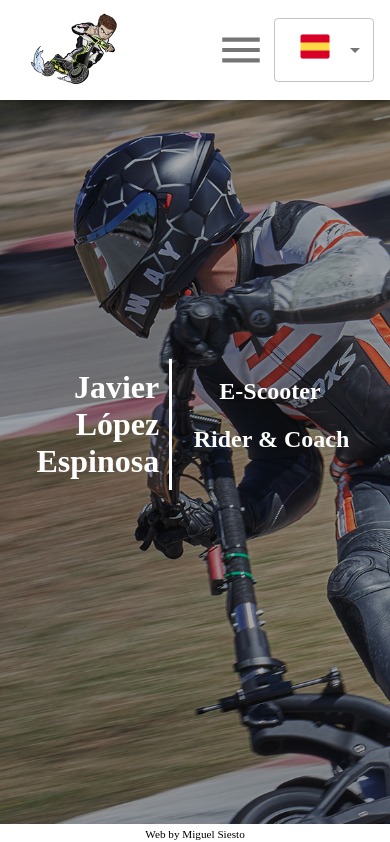
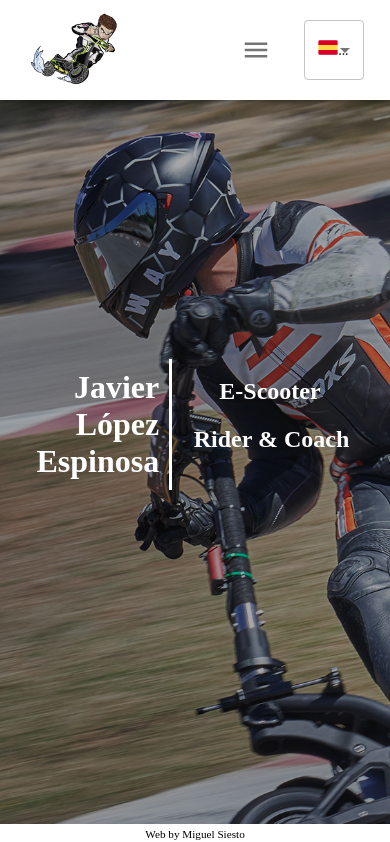
Before and after one commit to MSiestoGarabana/javilopez-web, a React (Vite) app: page / in a window 390 px wide. Shown: the top 842 px of the page. Built offline with nearby package versions, Linux system fonts and the light colour scheme.

Commit message:
responsive navBar SelectLanguage and menuIcon

```diff
--- a/src/components/Navigation/Navigation.css
+++ b/src/components/Navigation/Navigation.css
@@ -12,13 +12,13 @@
     text-decoration: none;
 }
 
-.navBar__selectLanguage--body{
-    width: 7%;
-}
 .navBar__selectLanguage--logo{
     width: 30px;
     height: 25px;
 }
-@media only screen and (max-width: 400px) {
-
+@media only screen and (max-width: 750px) {
+    .navBar__selectLanguage--logo{
+        width: 20px;
+        height: 15px;
+    }
 }
--- a/src/components/Navigation/Navigation.jsx
+++ b/src/components/Navigation/Navigation.jsx
@@ -61,7 +61,6 @@ function ResponsiveAppBar({ language, setLanguage }) {
                 justifyContent: "end",
               },
               boxSizing: "content-box",
-              "@media (max-width: 800px)": {},
             }}
           >
             <IconButton
@@ -75,6 +74,11 @@ function ResponsiveAppBar({ language, setLanguage }) {
                 sx={{
                   width: "50px",
                   height: "50px",
+                  marginRight: "25px",
+                  "@media (max-width: 750px)": {
+                    width: "30px",
+                    height: "30px",
+                  },
                 }}
               />
             </IconButton>
@@ -201,6 +205,12 @@ function ResponsiveAppBar({ language, setLanguage }) {
             className="navBar__selectLanguage--body"
             sx={{
               width: "100px",
+              marginRight: "25px",
+              "@media (max-width: 750px)": {
+                width: "60px",
+                height: "60px",
+                marginRight: "10px",
+              },
             }}
           >
             <MenuItem value={"Spanish"}>
@@ -208,7 +218,7 @@ function ResponsiveAppBar({ language, setLanguage }) {
                 src={spainLogo}
                 alt="Spain_Flag_Logo"
                 className="navBar__selectLanguage--logo"
-              />{" "}
+              />
             </MenuItem>
             <MenuItem
               value={"English"}
```
